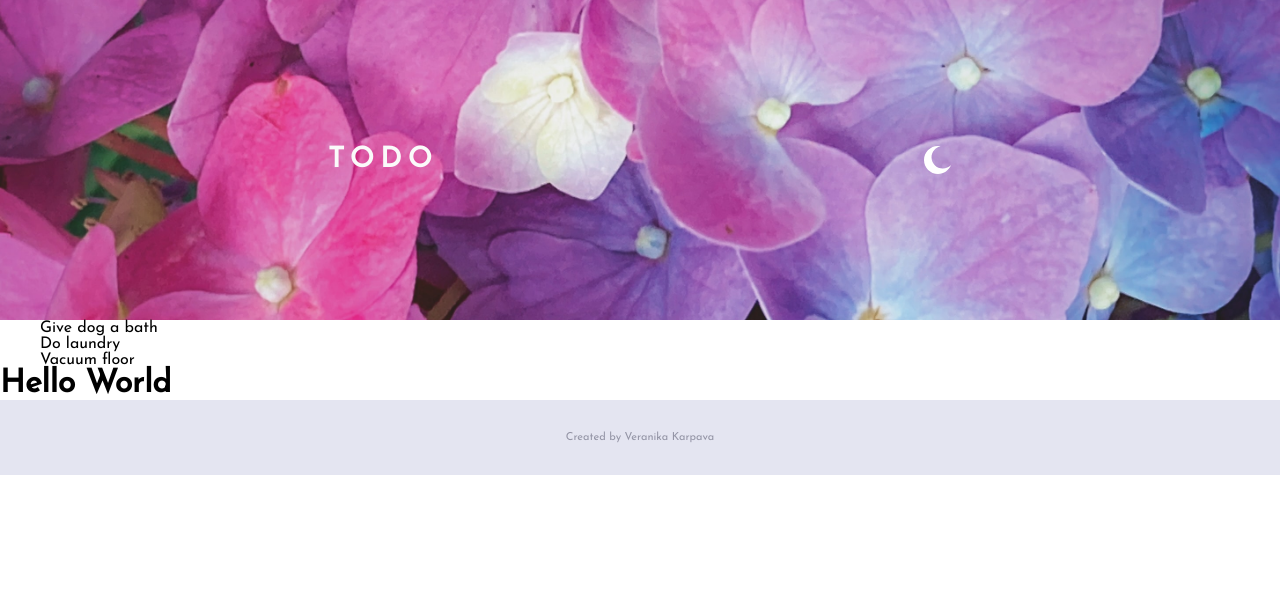
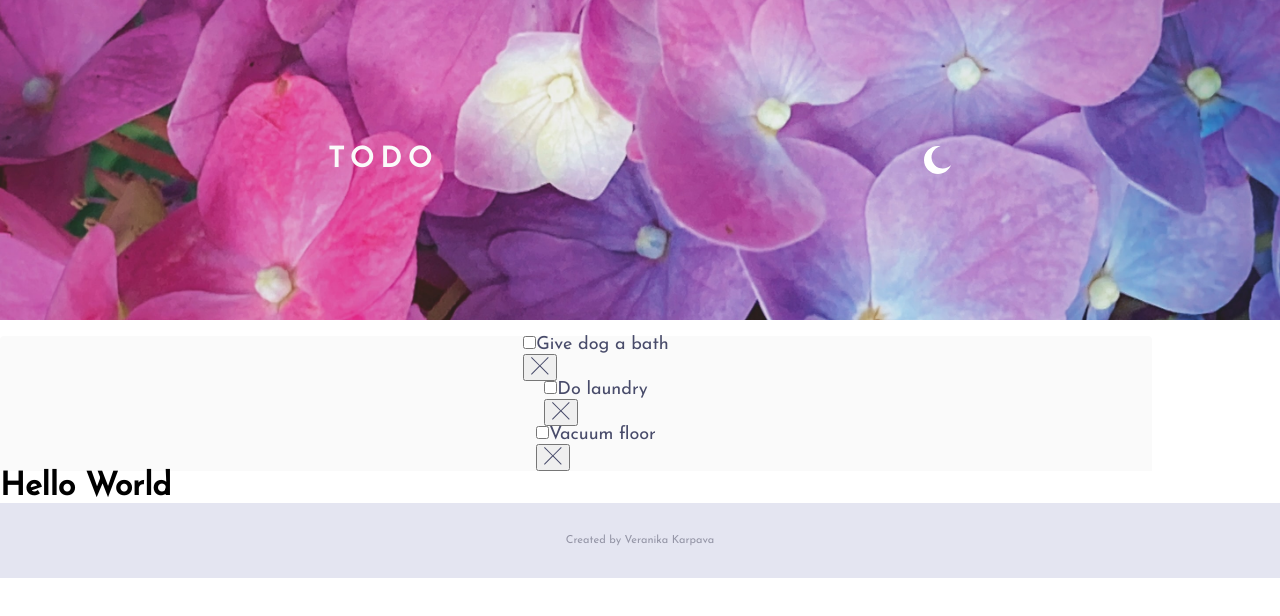
Before and after one commit to veranika-karpava/to-do-flowers-app, a React (Create React App) app: page / in a window 1280 px wide. Shown: the top 616 px of the page. Built offline with nearby package versions, Linux system fonts and the light colour scheme.

Commit message:
Add checkbox and delete button

```diff
--- a/src/App.js
+++ b/src/App.js
@@ -21,7 +21,7 @@ const App = () => {
   return (
     <div className="App">
       <Header clickToggle={clickToggle} isDark={isDark} />
-      <ToDoList dataTasks={dataTasks} />
+      <ToDoList isDark={isDark} dataTasks={dataTasks} />
       <h1>Hello World</h1>
       <Footer isDark={isDark} />
     </div>
--- a/src/components/ToDoList/ToDoList.js
+++ b/src/components/ToDoList/ToDoList.js
@@ -3,11 +3,11 @@ import ToDoTask from '../ToDoTask/ToDoTask';
 import './ToDoList.scss';
 
 
-const ToDoList = ({ dataTasks }) => {
+const ToDoList = ({ isDark, dataTasks }) => {
     return (
-        <ul>
+        <ul className={!isDark ? 'list' : 'list list__dark'}>
             {dataTasks.map((task, i) => {
-                return <ToDoTask task={task} key={i} />
+                return <ToDoTask task={task} key={i} isDark={isDark} />
             })}
         </ul>
     );
--- a/src/components/ToDoList/ToDoList.scss
+++ b/src/components/ToDoList/ToDoList.scss
@@ -1,3 +1,17 @@
 @use "../../styles/partials/typography" as *;
 @use "../../styles/partials/mixins" as *;
 @use "../../styles/partials/variables" as *;
+
+.list {
+    margin-top: 1rem;
+    width: 90%;
+    background-color: $bg-list-light;
+    border-radius: 4px 4px 0 0;
+    @include font-stack-list-light;
+    @include flex(space-between, center, column, nowrap);
+
+    &__dark {
+        background-color: $bg-list-dark;
+        @include font-stack-list-dark;
+    }
+}
--- a/src/components/ToDoTask/ToDoTask.js
+++ b/src/components/ToDoTask/ToDoTask.js
@@ -1,11 +1,27 @@
 import React from 'react';
 import './ToDoTask.scss';
+import cross from '../../assets/icons/icon-cross.svg';
+import { useState } from 'react';
 
-const ToDoTask = ({ task }) => {
+const ToDoTask = ({ isDark, task }) => {
+    const [isCompleted, setIsCompleted] = useState(false)
+
+    const toDoCompleted = () => {
+        setIsCompleted(true)
+    }
+
+
+
 
     return (
-        <li>
-            {task.name}
+        <li className={!isDark ? 'to-do-item' : 'to-do-item to-do-item__dark'}>
+            <div className='to-do-item__container'>
+                <input type='checkbox' onChange={toDoCompleted} checked={isCompleted} className='to-do-item__check-form' />
+                <label className={!isCompleted ? 'to-do-item__label' : 'to-do-item__label to-do-item__label--checked'} >{task.name}</label>
+            </div>
+            <button>
+                <img src={cross} alt='Delete button' />
+            </button>
         </li>
     );
 };
--- a/src/data/data.json
+++ b/src/data/data.json
@@ -1,17 +1,11 @@
 [
     {
-        "id": 1,
-        "name": "Give dog a bath",
-        "isCompleted": false
+        "name": "Give dog a bath"
     },
     {
-        "id": 2,
-        "name": "Do laundry",
-        "isCompleted": false
+        "name": "Do laundry"
     },
     {
-        "id": 3,
-        "name": "Vacuum floor",
-        "isCompleted": false
+        "name": "Vacuum floor"
     }
 ]
--- a/src/styles/partials/_typography.scss
+++ b/src/styles/partials/_typography.scss
@@ -48,3 +48,12 @@
 @mixin font-stack-footer-dark {
     @include font-stack ('Josefin Sans', normal, 0.6875rem, 400, 0.7rem, $text-color-completed-dark);
 }
+
+// for list of todo
+@mixin font-stack-list-light {
+    @include font-stack ('Josefin Sans', normal, 1.125rem, 400, 1.125rem, $text-color-main-light);
+}
+
+@mixin font-stack-list-dark {
+    @include font-stack ('Josefin Sans', normal, 1.125rem, 400, 1.125rem, $text-color-main-dark);
+}
```
